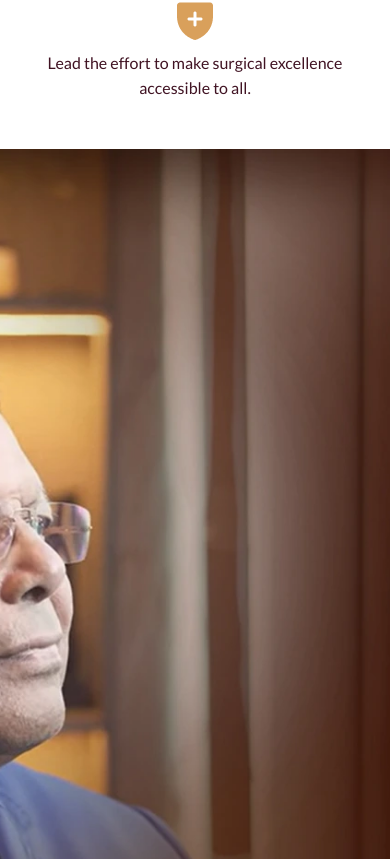
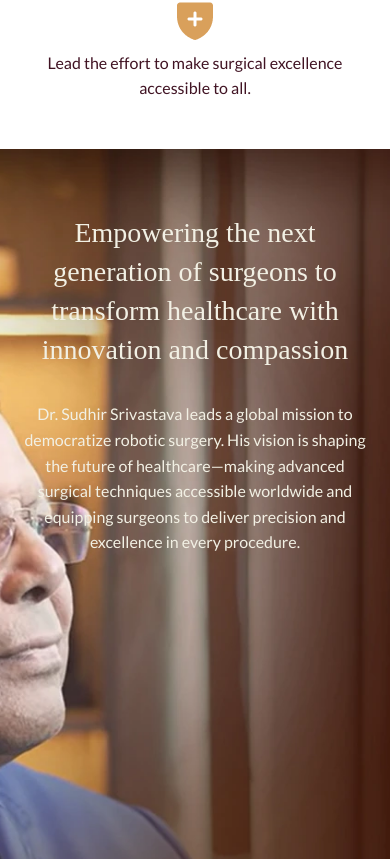
Before and after one commit to puneetshukla041/ssicrs, a Next.js app: page /home in a window 390 px wide. Shown: the part 2105-2964 px from the top of the page. Built offline with nearby package versions, Linux system fonts and the light colour scheme.

Commit message:
Update thirdsection.tsx

```diff
--- a/components/home/thirdsection.tsx
+++ b/components/home/thirdsection.tsx
@@ -4,16 +4,18 @@ import Image from "next/image";
 
 export default function ThirdSection() {
   return (
-    <section className="relative w-full h-screen">
+    <section className="relative w-full min-h-screen">
       {/* Fullscreen Image */}
       <Image
         src="/images/section3image.webp"
         alt="Section 3 Background"
         fill
         priority
-        className="object-cover"
+        className="object-cover object-center" // Added object-right to shift the image
       />
 
+      {/* PC and Laptop Layout (hidden on mobile) */}
+      <div className="hidden md:block relative w-full h-full">
         {/* First Heading */}
         <div
           className="absolute"
@@ -63,6 +65,35 @@ export default function ThirdSection() {
             and excellence in every procedure.
           </p>
         </div>
+      </div>
+
+      {/* Mobile Layout (hidden on PC and laptop) */}
+      <div className="md:hidden flex flex-col items-center justify-center text-center px-6 py-16 w-full h-full relative z-10">
+        <h2
+          style={{
+            fontFamily: "DM Serif Text, serif",
+            fontWeight: 400,
+            fontSize: "28px",
+            lineHeight: "1.4",
+            color: "#F2F0E4",
+          }}
+          className="mb-8"
+        >
+          Empowering the next generation of surgeons to transform healthcare with innovation and compassion
+        </h2>
+
+        <p
+          style={{
+            fontFamily: "Lato, sans-serif",
+            fontWeight: 500,
+            fontSize: "16px",
+            lineHeight: "1.6",
+            color: "#F2F0E4",
+          }}
+        >
+          Dr. Sudhir Srivastava leads a global mission to democratize robotic surgery. His vision is shaping the future of healthcare—making advanced surgical techniques accessible worldwide and equipping surgeons to deliver precision and excellence in every procedure.
+        </p>
+      </div>
     </section>
   );
 }
```
Lines whose indentation alone changed are shown as unchanged.
